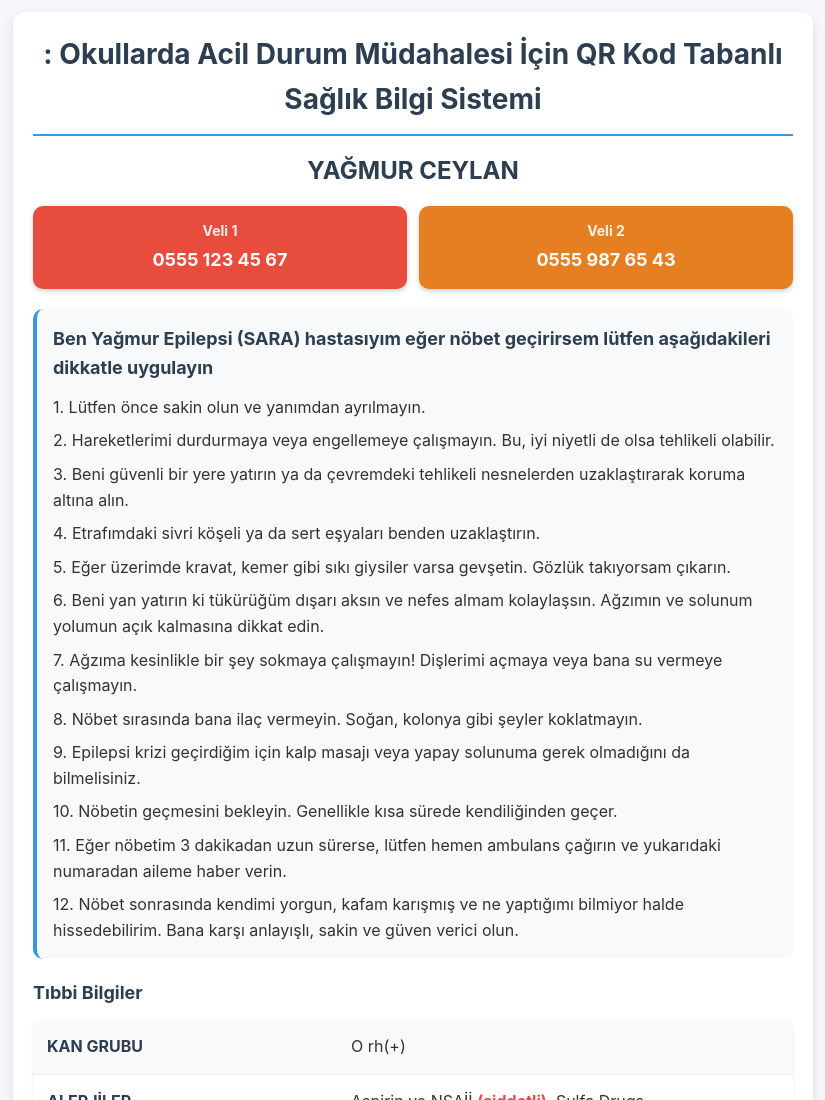
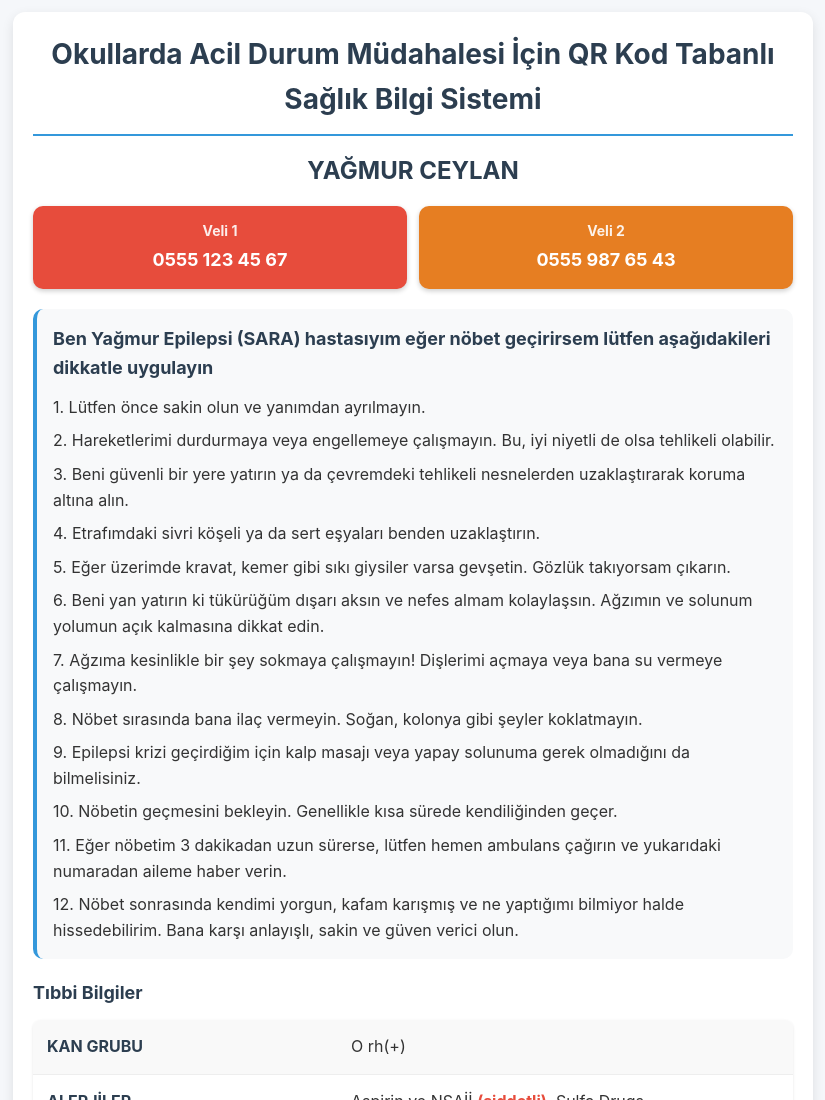
Before and after one commit to volkanozcan2/yasamkodu, a plain HTML site: page index.html in a window 1280 px wide. Shown: the top 1100 px of the page, without its empty margins (227-1052 px from the left). Drawn offline with Linux system fonts and the light colour scheme.

Commit message:
Remove colons from title and header elements

```diff
--- a/index.html
+++ b/index.html
@@ -9,13 +9,13 @@
     <link rel="icon" type="image/png" sizes="32x32" href="/favicon-32x32.png">
     <link rel="icon" type="image/png" sizes="16x16" href="/favicon-16x16.png">
     <link rel="manifest" href="/site.webmanifest">
-    <title>: Okullarda Acil Durum Müdahalesi İçin QR Kod Tabanlı Sağlık Bilgi Sistemi</title>
+    <title>Okullarda Acil Durum Müdahalesi İçin QR Kod Tabanlı Sağlık Bilgi Sistemi</title>
     <link rel="stylesheet" href="style.css">
 </head>
 
 <body>
     <div class="container">
-        <h1>: Okullarda Acil Durum Müdahalesi İçin QR Kod Tabanlı Sağlık Bilgi Sistemi</h1>
+        <h1>Okullarda Acil Durum Müdahalesi İçin QR Kod Tabanlı Sağlık Bilgi Sistemi</h1>
 
         <div class="patient-header">
             <div class="patient-name">YAĞMUR CEYLAN</div>
```
